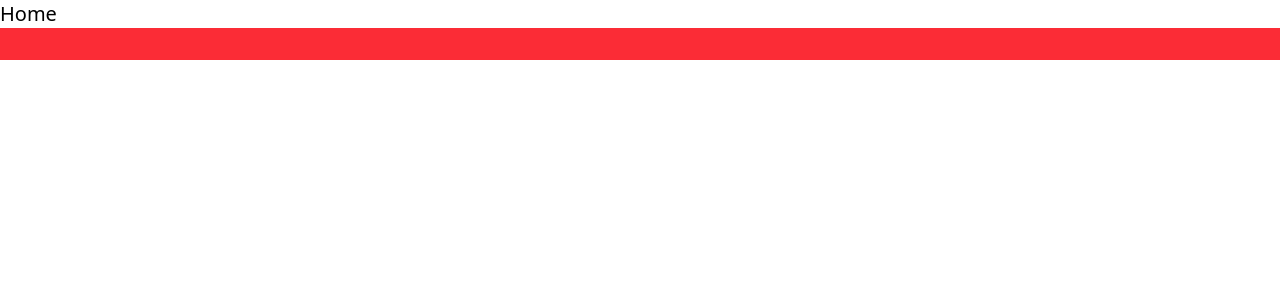
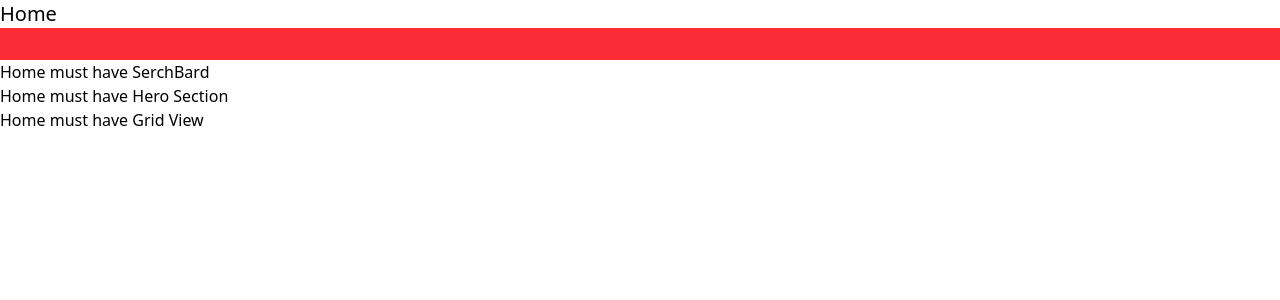
Before and after one commit to prabashwara65/The-Food-Hub, a React (Vite) app in the folder Frontend/: page / in a window 1280 px wide. Shown: the top 300 px of the page. Built offline with nearby package versions, Linux system fonts and the light colour scheme.

Commit message:
commit home.jsx

```diff
--- a/Frontend/Pages/Prabashwara/Home.jsx
+++ b/Frontend/Pages/Prabashwara/Home.jsx
@@ -9,6 +9,9 @@ const Home = () => {
     <div>
       <h1 className="text-xl">Home</h1>
       <div className="bg-red-500  p-4">{user.email}</div>
+      <h1>Home must have SerchBard</h1>
+      <h1>Home must have Hero Section</h1>
+      <h1>Home must have Grid View</h1>
     </div>
   );
 };
```
